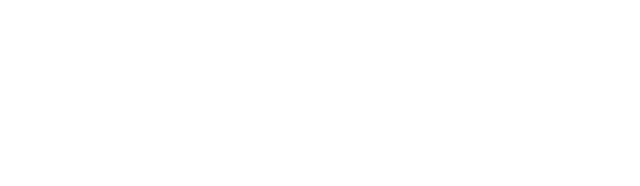
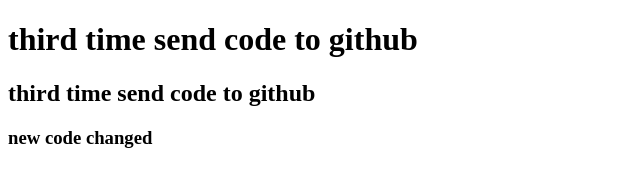
Before and after one commit to Shafiul19/my-third-repo, a plain HTML site: page index.html in a window 1280 px wide. Shown: the whole page, without its empty margins (0-640 px from the left). Drawn offline with Linux system fonts and the light colour scheme.

Commit message:
main section added

```diff
--- a/index.html
+++ b/index.html
@@ -7,6 +7,10 @@
     <title>My third repo</title>
 </head>
 <body>
+    <h1>third time send code to github</h1>
+    <h2>third time send code to github</h2>
+    <h3>new code changed</h>
+
 
 </body>
 </html>
```
